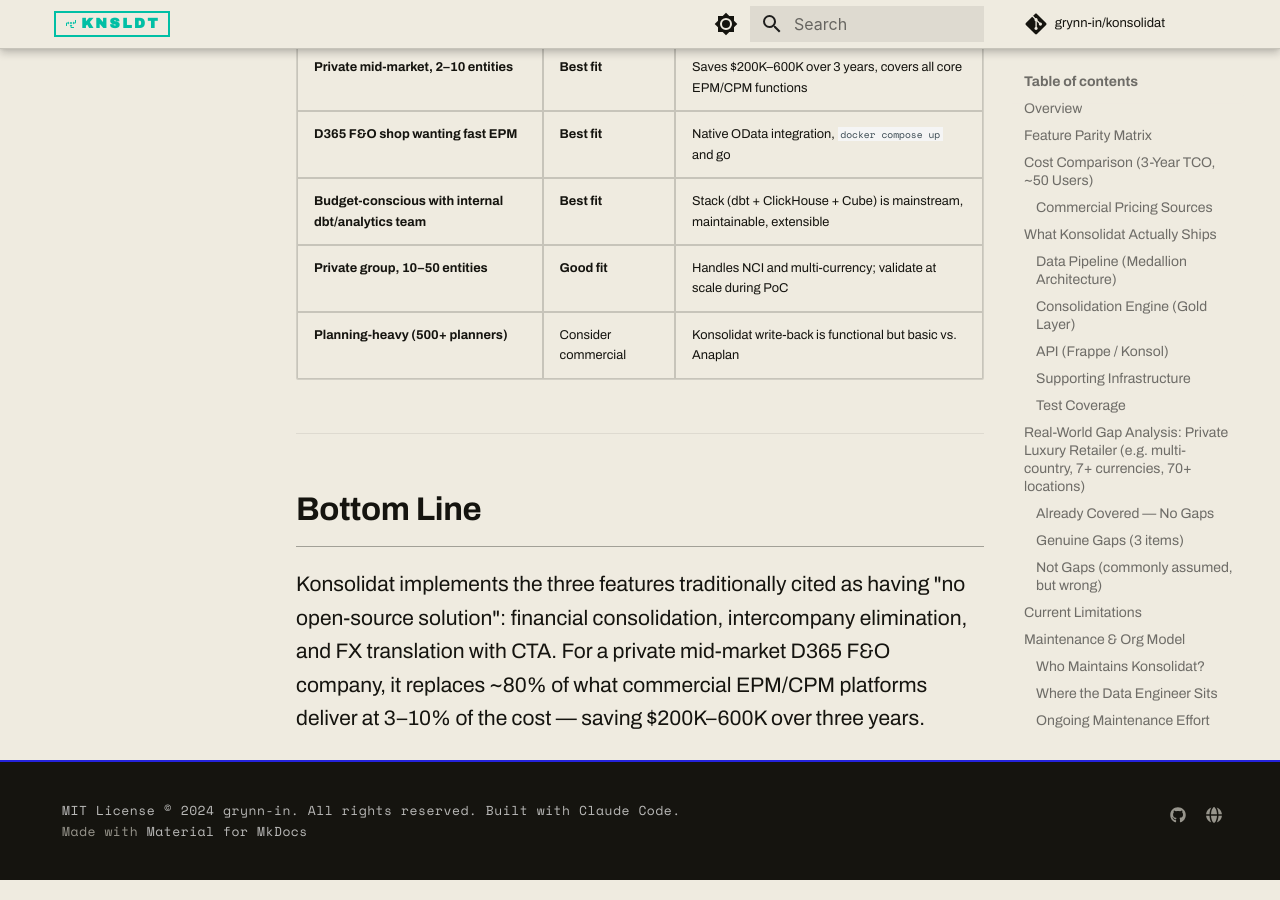
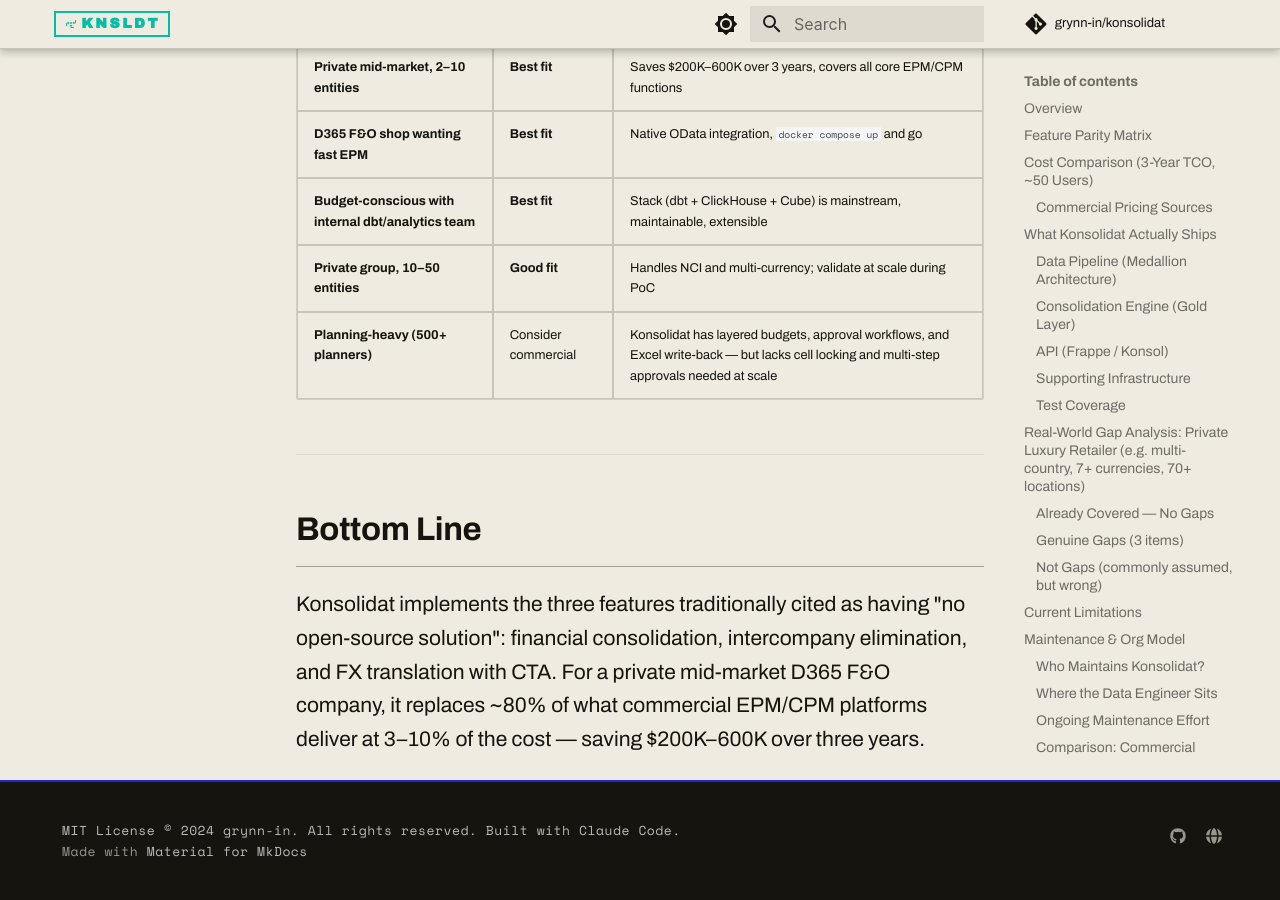
Before and after one commit to grynn-in/konsolidat, an MkDocs documentation site: the page built from docs/cost-comparison-vs-commercial.md, in a window 1280 px wide and 900 px high, scrolled down 10574 px. Built offline with MkDocs 1.6.1 and Material for MkDocs 9.7.7, drawn with Linux system fonts in a browser that asks for light colours; comment, search, counter and statistics services are not loaded.

Commit message:
docs: update planning-heavy assessment — no longer "basic"
Konsolidat now has layered budgets, approval workflows, and Excel
write-back. Remaining gaps for 500+ planners: cell locking and
multi-step approval chains.

Co-Authored-By: Claude Opus 4.6 <noreply@anthropic.com>

```diff
--- a/docs/cost-comparison-vs-commercial.md
+++ b/docs/cost-comparison-vs-commercial.md
@@ -218,7 +218,7 @@ A company running Tagetik or OneStream at similar scale typically needs:
 | **D365 F&O shop wanting fast EPM** | **Best fit** | Native OData integration, `docker compose up` and go |
 | **Budget-conscious with internal dbt/analytics team** | **Best fit** | Stack (dbt + ClickHouse + Cube) is mainstream, maintainable, extensible |
 | **Private group, 10–50 entities** | **Good fit** | Handles NCI and multi-currency; validate at scale during PoC |
-| **Planning-heavy (500+ planners)** | Consider commercial | Konsolidat write-back is functional but basic vs. Anaplan |
+| **Planning-heavy (500+ planners)** | Consider commercial | Konsolidat has layered budgets, approval workflows, and Excel write-back — but lacks cell locking and multi-step approvals needed at scale |
 
 ---
 
```
Also changed, not shown: docs/evaluation/cost-comparison-vs-commercial.md (+1 -1 lines).
